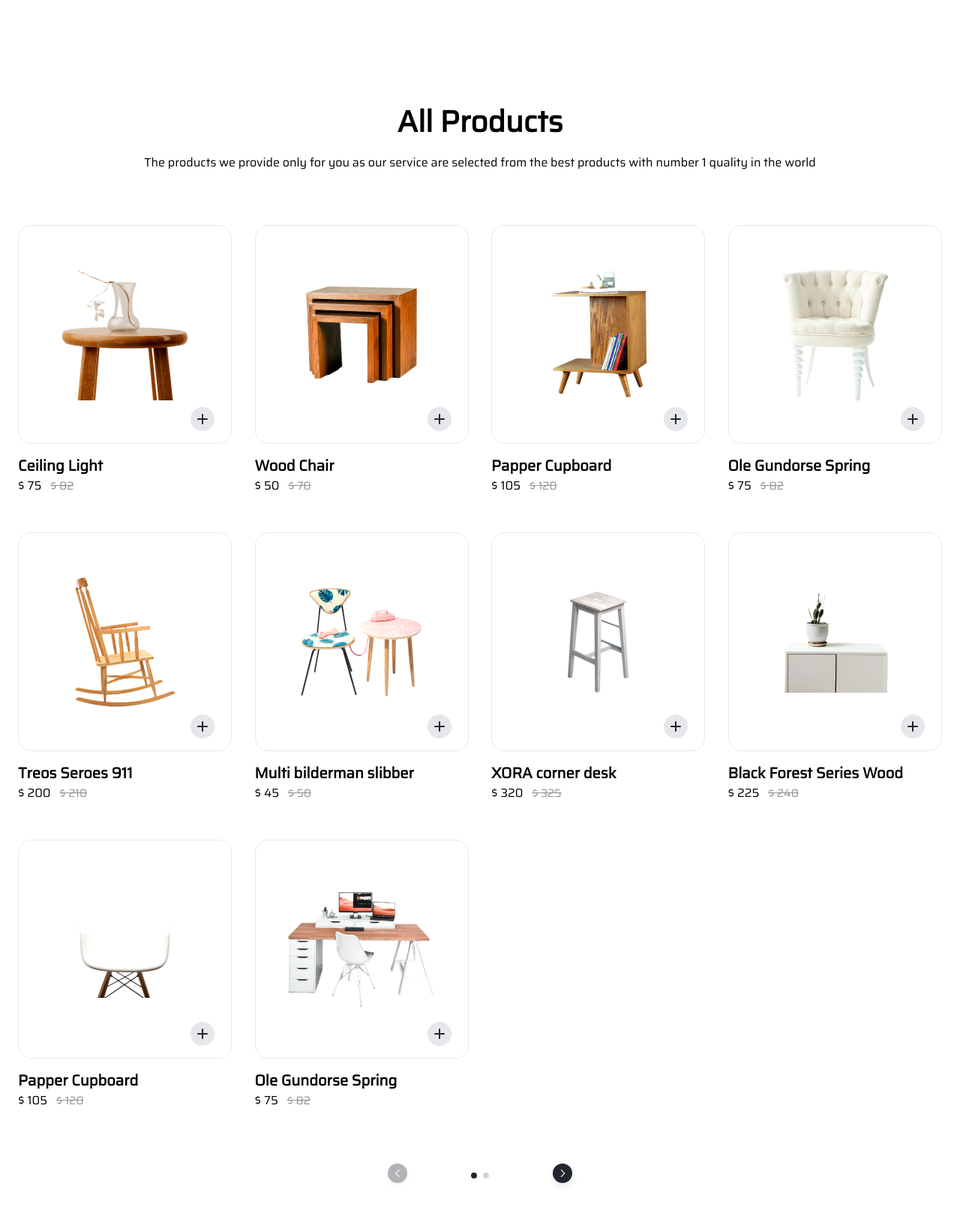
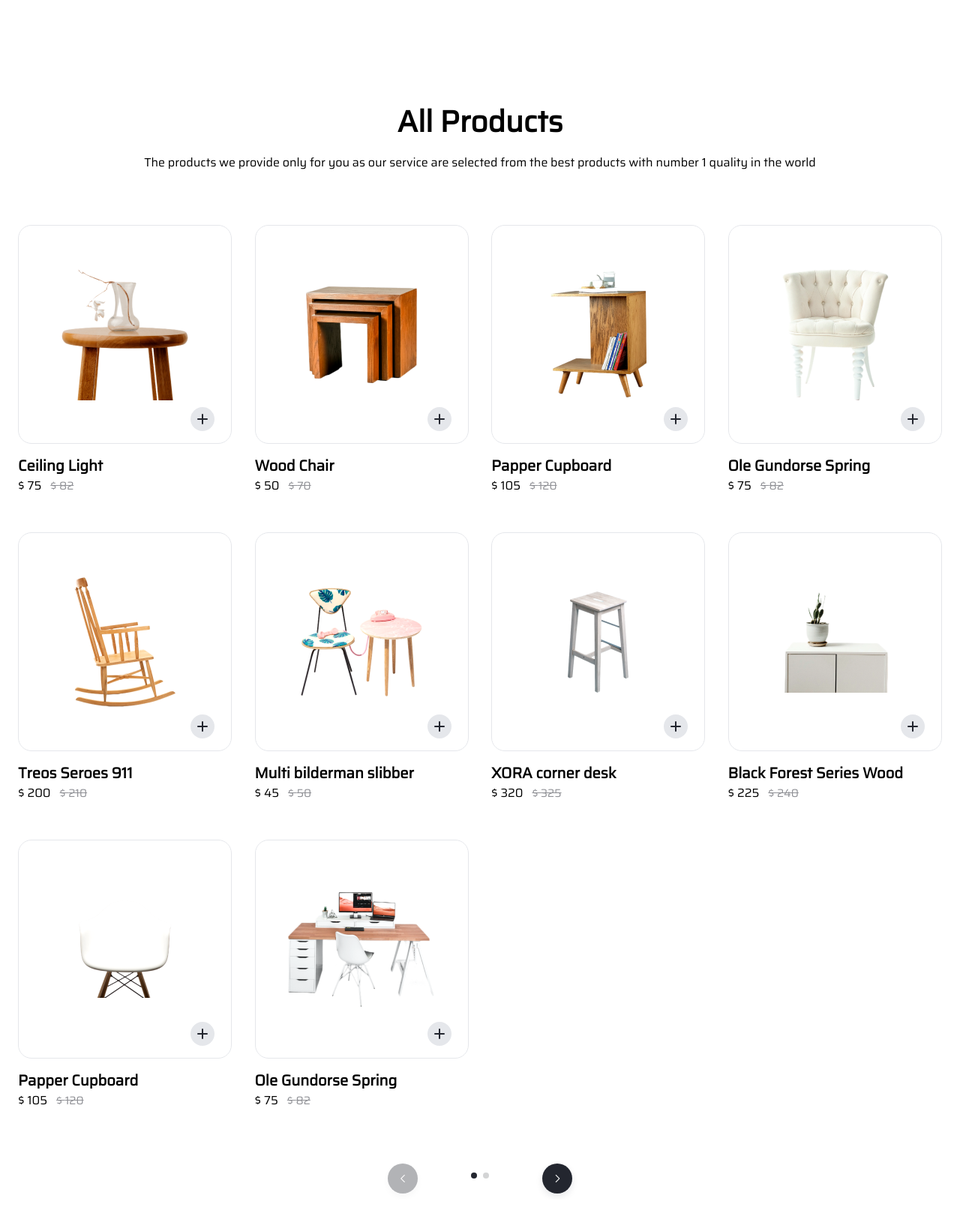
Before and after one commit to ibqn/furniture-next, a Next.js app: page / in a window 1280 px wide. Shown: the part 2846-4480 px from the top of the page at 75% size. Built offline with nearby package versions, Linux system fonts and the light colour scheme.

Commit message:
improve product slider styles

```diff
--- a/src/components/product-slider/product-slider.module.css
+++ b/src/components/product-slider/product-slider.module.css
@@ -14,9 +14,7 @@
 }
 
 .productSlider [class*=swiper-button-prev]:hover,
-.productSlider [class*=swiper-button-next]:hover,
-.testimonialSlider [class*=swiper-button-prev]:hover,
-.testimonialSlider [class*=swiper-button-next]:hover {
+.productSlider [class*=swiper-button-next]:hover {
   background: #286f6c;
   transition: all 0.25s ease-in-out;
 }
@@ -29,9 +27,7 @@
 }
 
 .productSlider [class*=swiper-button-prev]:after,
-.productSlider [class*=swiper-button-next]:after,
-.testimonialSlider [class*=swiper-button-prev]:after,
-.testimonialSlider [class*=swiper-button-next]:after {
+.productSlider [class*=swiper-button-next]:after {
   font-size: 10px;
   font-weight: bold;
   color: white;
@@ -48,3 +44,11 @@
     display: none;
   }
 }
+
+@media (min-width: 1024px) {
+  .productSlider [class*=swiper-button-prev],
+  .productSlider [class*=swiper-button-next] {
+    width: 40px;
+    height: 40px;
+  }
+}
```
